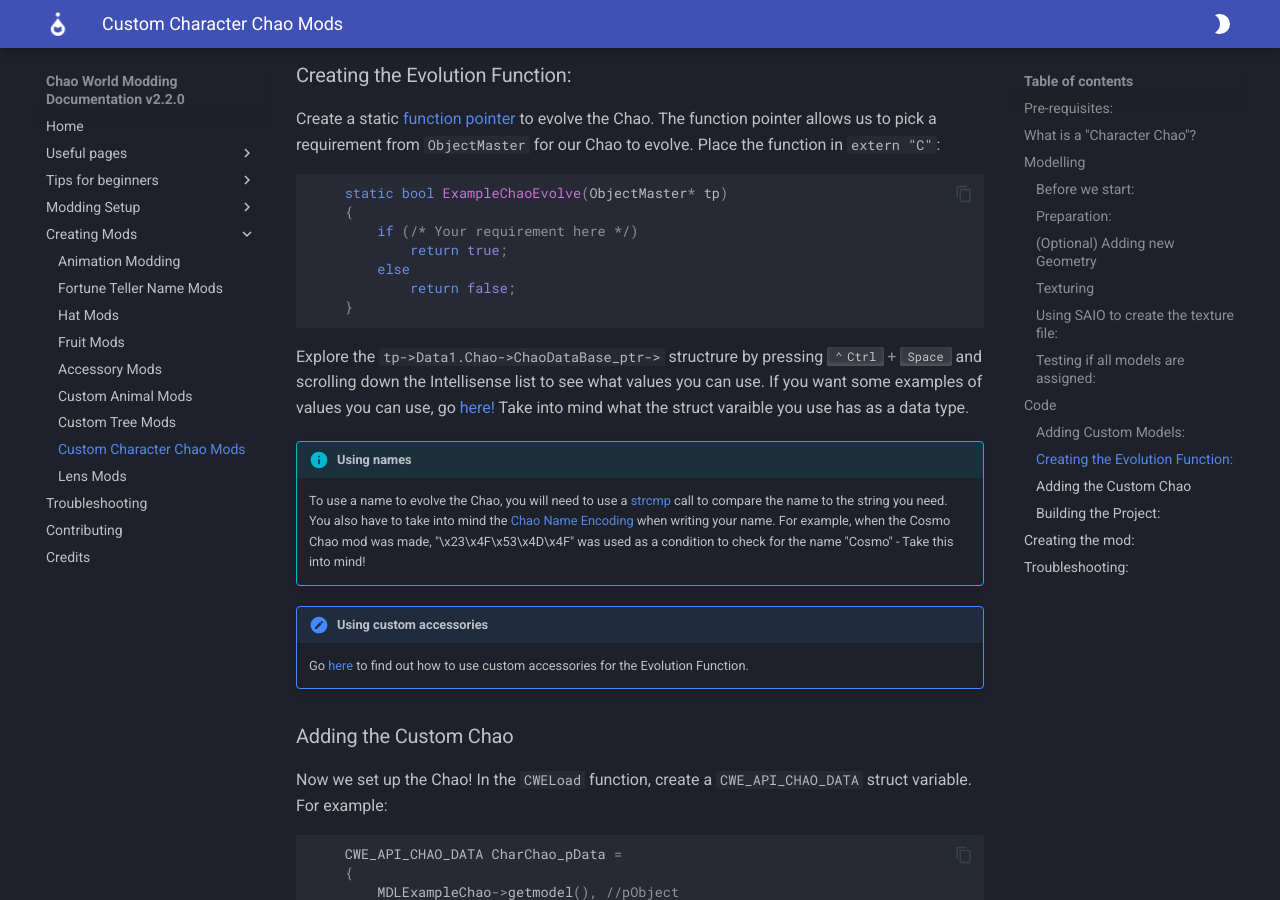
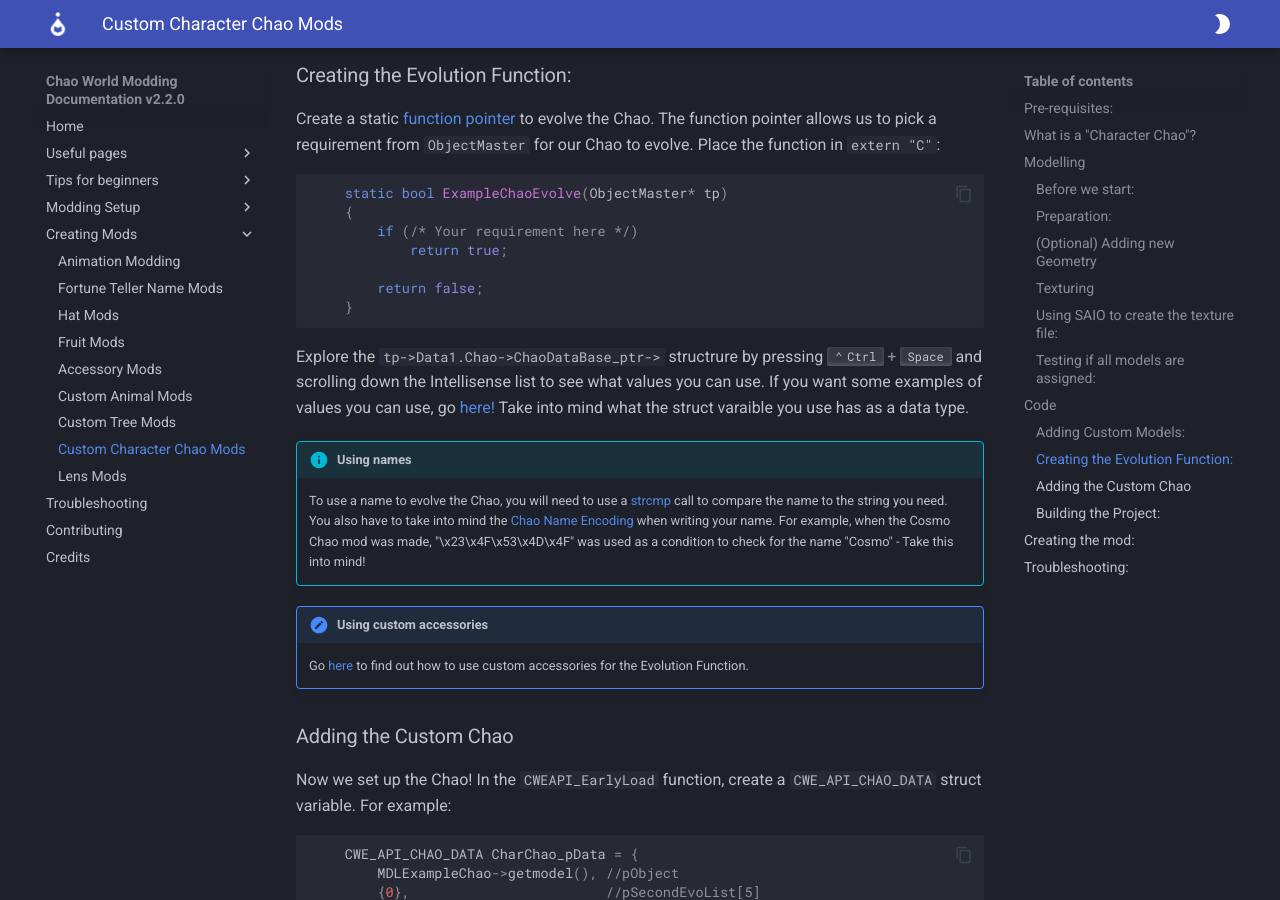
Before and after one commit to NostalgiaNinja/ChaoModding_Docs, an MkDocs documentation site: the page built from docs/CharacterChaoModding.md, in a window 1280 px wide and 900 px high, scrolled down 4184 px. Built offline with MkDocs 1.6.1 and Material for MkDocs 9.7.7, drawn with Linux system fonts in a browser that asks for light colours; some of the changed text lies outside the part shown.

Commit message:
updated custom chao guide to refer to new API things

````diff
--- a/docs/CharacterChaoModding.md
+++ b/docs/CharacterChaoModding.md
@@ -109,8 +109,8 @@ Create a static [function pointer](https://en.cppreference.com/w/cpp/language/po
 	{
 		if (/* Your requirement here */)
 			return true;
-		else
-			return false;
+
+		return false;
 	}
 ```
 
@@ -124,12 +124,11 @@ Explore the `tp->Data1.Chao->ChaoDataBase_ptr->` structrure by pressing ++ctrl+s
 
 ### Adding the Custom Chao
 
-Now we set up the Chao! In the `CWELoad` function, create a `CWE_API_CHAO_DATA` struct variable. For example:
+Now we set up the Chao! In the `CWEAPI_EarlyLoad` function, create a `CWE_API_CHAO_DATA` struct variable. For example:
 
 ```cpp
 
-    CWE_API_CHAO_DATA CharChao_pData =
-    {
+    CWE_API_CHAO_DATA CharChao_pData = {
         MDLExampleChao->getmodel(),	//pObject
         {0},						//pSecondEvoList[5]
 
````
Also changed, not shown: other parts of docs/CharacterChaoModding.md (+1 -1 lines).
